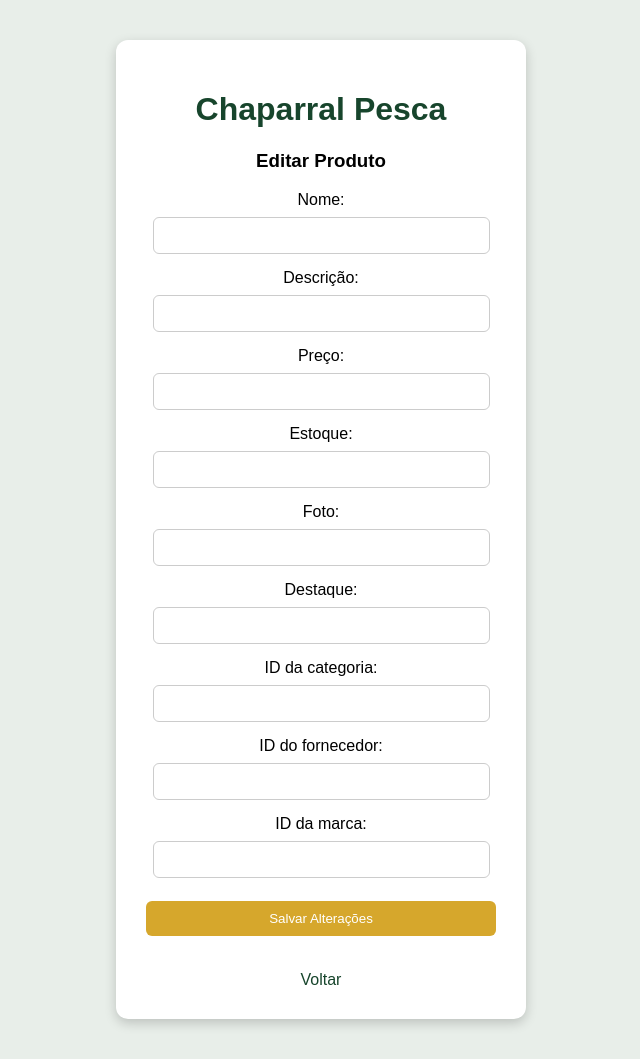
After one commit to monique0514/Loja-Chaparrral-Pesca, a PHP site: page /editar_produto.php?idproduto=1 in a window 1280 px wide. The commit adds this page. Shown: the whole page, without its empty margins (319-959 px from the left). Run offline with PHP 8.4, Linux system fonts and the light colour scheme; data that the repository does not hold is empty.

Commit message:
atualizar_cliente,editar_cliente,editar_produto,form_produto,salvar_produto

```diff
--- a/codigo/editar_cliente.php
+++ b/codigo/editar_cliente.php
@@ -62,7 +62,7 @@ $cliente = mysqli_fetch_array($resultado);
     <h1>Chaparral Pesca</h1>
     <h3>Editar Cliente</h3>
 
-    <form action="salvar_edicao_cliente.php" method="post">
+    <form action="atualizar_cliente.php" method="post">
 
         <input type="hidden" name="idcliente"
         value="<?php echo $cliente['idcliente']; ?>">
--- /dev/null
+++ b/codigo/editar_produto.php
@@ -0,0 +1,130 @@
+
+<?php
+require_once "conexao.php";
+
+$idproduto = $_GET['idproduto'];
+
+$sql = "SELECT * FROM produtos WHERE idproduto = ?";
+
+$comando = mysqli_prepare($conexao, $sql);
+
+mysqli_stmt_bind_param($comando, "i", $idproduto);
+
+mysqli_stmt_execute($comando);
+
+$resultado = mysqli_stmt_get_result($comando);
+
+$produto = mysqli_fetch_array($resultado);
+?>
+
+<!DOCTYPE html>
+<html lang="pt-br">
+
+<head>
+    <meta charset="UTF-8">
+    <title>Editar Produto - Chaparral Pesca</title>
+
+    <style>
+        body {
+            background-color: #e8eee9;
+            font-family: Arial, sans-serif;
+        }
+
+        .container {
+            width: 350px;
+            margin: 40px auto;
+            padding: 30px;
+            background-color: white;
+            border-radius: 12px;
+            text-align: center;
+            box-shadow: 0px 4px 12px #00000030;
+        }
+
+        h1 {
+            color: #17452c;
+        }
+
+        input {
+            width: 90%;
+            padding: 10px;
+            margin: 8px 0 15px;
+            border: 1px solid #ccc;
+            border-radius: 6px;
+        }
+
+        input[type="submit"] {
+            width: 100%;
+            background-color: #d6a72c;
+            color: white;
+            border: none;
+            cursor: pointer;
+        }
+
+        a {
+            display: block;
+            margin-top: 20px;
+            color: #17452c;
+            text-decoration: none;
+        }
+    </style>
+</head>
+
+<body>
+
+<div class="container">
+
+    <h1>Chaparral Pesca</h1>
+
+    <h3>Editar Produto</h3>
+
+    <form action="atualizar_produto.php" method="post">
+
+        <input type="hidden" name="idproduto"
+        value="<?php echo $produto['idproduto']; ?>">
+
+        Nome:
+        <input type="text" name="nome"
+        value="<?php echo $produto['nome']; ?>">
+
+        Descrição:
+        <input type="text" name="descricao"
+        value="<?php echo $produto['descricao']; ?>">
+
+        Preço:
+        <input type="text" name="preco"
+        value="<?php echo $produto['preco']; ?>">
+
+        Estoque:
+        <input type="text" name="estoque"
+        value="<?php echo $produto['estoque']; ?>">
+
+        Foto:
+        <input type="text" name="foto"
+        value="<?php echo $produto['foto']; ?>">
+
+        Destaque:
+        <input type="text" name="destaque"
+        value="<?php echo $produto['destaque']; ?>">
+
+        ID da categoria:
+        <input type="text" name="idcategoria"
+        value="<?php echo $produto['idcategoria']; ?>">
+
+        ID do fornecedor:
+        <input type="text" name="idfornecedor"
+        value="<?php echo $produto['idfornecedor']; ?>">
+
+        ID da marca:
+        <input type="text" name="idmarca"
+        value="<?php echo $produto['idmarca']; ?>">
+
+        <input type="submit" value="Salvar Alterações">
+
+    </form>
+
+    <a href="listar_produtos.php">Voltar</a>
+
+</div>
+
+</body>
+</html>
```
Also changed, not shown: codigo/atualizar_cliente.php (added, +21 -0 lines), codigo/form_produto.php (added, +104 -0 lines), codigo/salvar_produto.php (added, +24 -0 lines).
